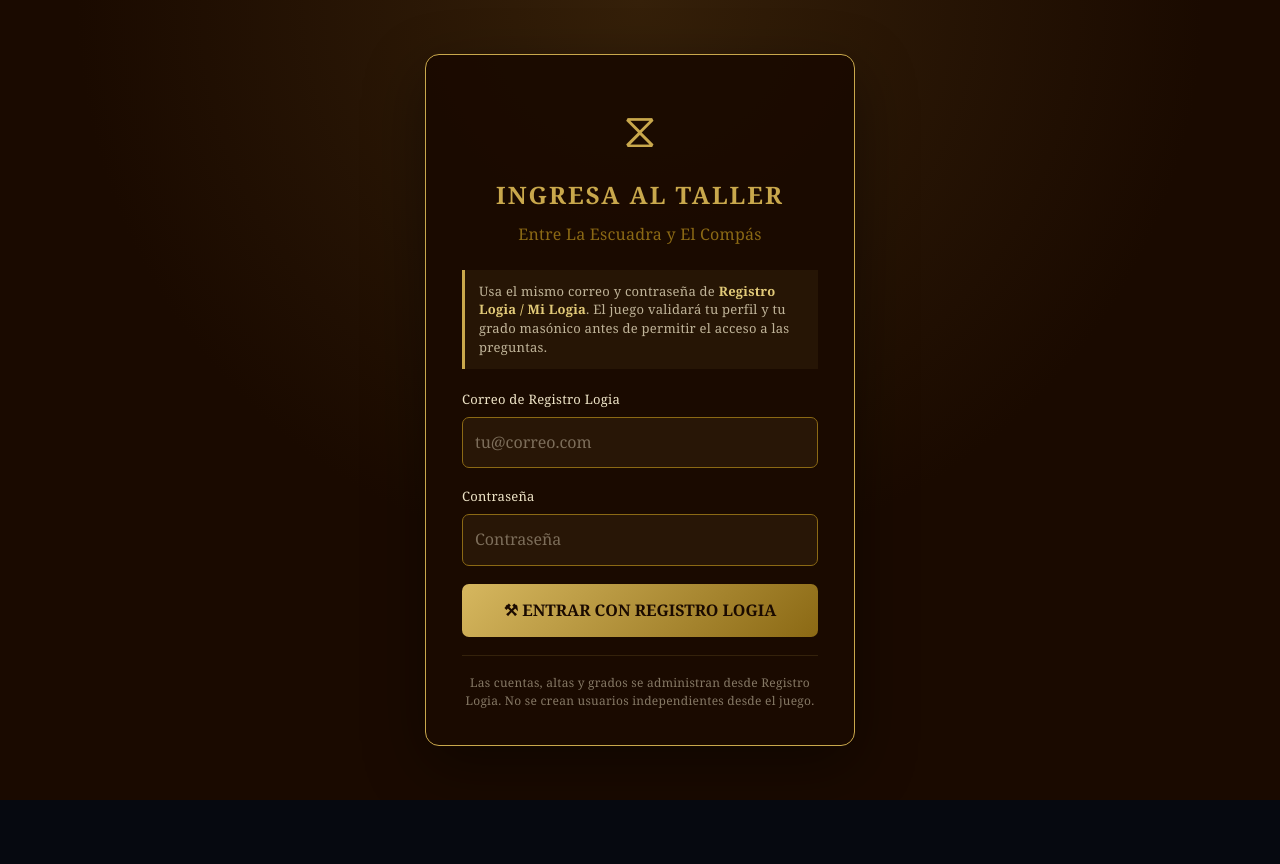
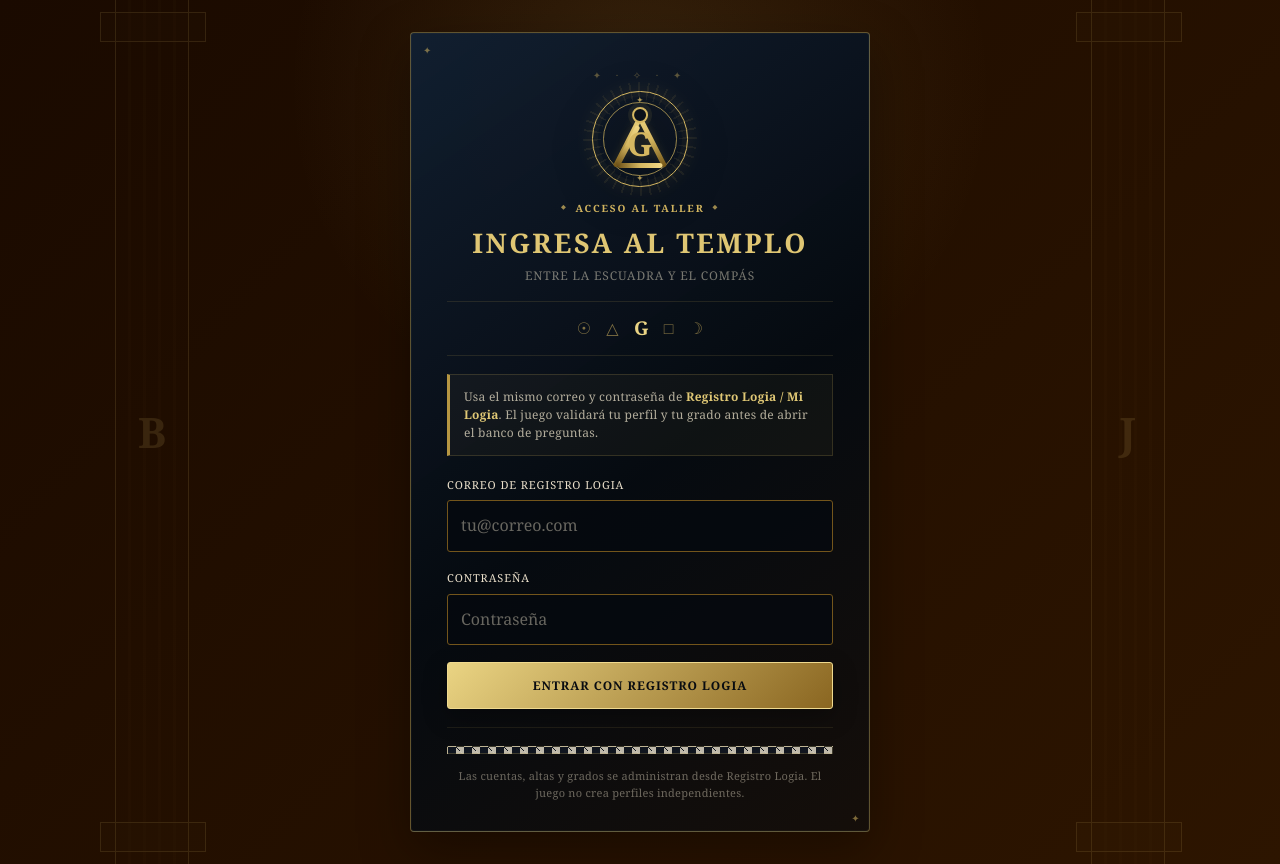
Before and after one commit to Robrivers95/EntreLaEscuadraYElCompas, a Vue app: page /login in a window 1280 px wide. Before the commit the page ends 800 px from the top, so only its background shows below. Built offline with nearby package versions, Linux system fonts and the light colour scheme; no server answers.

Commit message:
style: redesign login as lodge entrance

```diff
--- a/src/modules/auth/AuthLogin.vue
+++ b/src/modules/auth/AuthLogin.vue
@@ -1,14 +1,23 @@
 <template>
   <div class="auth-login">
-    <div class="login-container">
+    <div class="door-frame" aria-hidden="true">
+      <div class="door-pillar left"><span>B</span></div>
+      <div class="door-pillar right"><span>J</span></div>
+    </div>
+
+    <div class="login-container temple-panel slide-in">
       <div class="login-header">
-        <div class="masonic-symbol">⧖</div>
-        <h1>Ingresa al Taller</h1>
+        <div class="star-line">✦ · ✧ · ✦</div>
+        <MasonicSeal :size="122" />
+        <span class="masonic-kicker">Acceso al Taller</span>
+        <h1>Ingresa al Templo</h1>
         <p>Entre La Escuadra y El Compás</p>
       </div>
 
+      <div class="symbol-band" aria-hidden="true"><span>☉</span><span>△</span><strong>G</strong><span>□</span><span>☽</span></div>
+
       <div class="registro-note">
-        Usa el mismo correo y contraseña de <strong>Registro Logia / Mi Logia</strong>. El juego validará tu perfil y tu grado masónico antes de permitir el acceso a las preguntas.
+        Usa el mismo correo y contraseña de <strong>Registro Logia / Mi Logia</strong>. El juego validará tu perfil y tu grado antes de abrir el banco de preguntas.
       </div>
 
       <form @submit.prevent="handleLogin" class="login-form">
@@ -21,14 +30,15 @@
           <input id="password" v-model="password" type="password" placeholder="Contraseña" required class="form-input" />
         </div>
         <button type="submit" :disabled="loading" class="login-button">
-          <span v-if="!loading">⚒ Entrar con Registro Logia</span>
-          <span v-else>Validando perfil...</span>
+          <span v-if="!loading">Entrar con Registro Logia</span>
+          <span v-else>Validando perfil…</span>
         </button>
       </form>
 
       <div v-if="error" class="error-message">{{ error }}</div>
       <div class="login-footer">
-        <p>Las cuentas, altas y grados se administran desde Registro Logia. No se crean usuarios independientes desde el juego.</p>
+        <div class="mosaic-strip"></div>
+        <p>Las cuentas, altas y grados se administran desde Registro Logia. El juego no crea perfiles independientes.</p>
       </div>
     </div>
   </div>
@@ -38,6 +48,7 @@
 import { ref } from 'vue'
 import { useRouter } from 'vue-router'
 import { useAuthStore } from '@/stores/authStore'
+import MasonicSeal from '@/shared/MasonicSeal.vue'
 
 const router = useRouter()
 const authStore = useAuthStore()
@@ -64,11 +75,31 @@ const handleLogin = async () => {
 </script>
 
 <style scoped>
-.auth-login { min-height:100vh; display:flex; align-items:center; justify-content:center; background:radial-gradient(circle at top,#352009,#1a0a00 55%); padding:20px; }
-.login-container { background:rgba(26,10,0,.94); border:1px solid #c9a84c; border-radius:14px; padding:36px; max-width:430px; width:100%; box-shadow:0 20px 60px rgba(0,0,0,.4); }
-.login-header { text-align:center; margin-bottom:22px; }.masonic-symbol{font-size:48px;color:#c9a84c}.login-header h1{color:#c9a84c;font-size:24px;margin:8px 0;text-transform:uppercase;letter-spacing:2px}.login-header p{color:#8b6914;margin:0}
-.registro-note { padding:12px 14px; margin-bottom:20px; border-left:3px solid #c9a84c; background:rgba(201,168,76,.07); color:rgba(240,230,200,.76); font-size:13px; line-height:1.45; }.registro-note strong{color:#e2ca79}
-.form-group{margin-bottom:18px}.form-group label{display:block;color:#f0e6c8;margin-bottom:7px;font-size:13px}.form-input{box-sizing:border-box;width:100%;padding:12px;background:rgba(201,168,76,.08);border:1px solid #8b6914;border-radius:7px;color:#f0e6c8}.form-input:focus{outline:none;border-color:#c9a84c;box-shadow:0 0 0 3px rgba(201,168,76,.1)}
-.login-button{width:100%;padding:14px;background:linear-gradient(135deg,#d6b75f,#8b6914);border:none;border-radius:7px;color:#1a0a00;font-weight:900;cursor:pointer;text-transform:uppercase}.login-button:disabled{opacity:.55;cursor:not-allowed}
-.error-message{color:#ff9b96;background:rgba(255,107,107,.08);border:1px solid rgba(255,107,107,.3);padding:11px;border-radius:6px;margin-top:15px;text-align:center;font-size:13px}.login-footer{text-align:center;padding-top:18px;margin-top:18px;border-top:1px solid rgba(201,168,76,.15)}.login-footer p{color:rgba(240,230,200,.5);font-size:12px;line-height:1.45}
+.auth-login { min-height:100vh; position:relative; display:flex; align-items:center; justify-content:center; padding:32px 20px; overflow:hidden; background:radial-gradient(circle at 50% 10%,rgba(213,183,97,.12),transparent 22rem); }
+.login-container { position:relative; z-index:2; max-width:460px; width:100%; border-radius:4px; padding:34px 36px 30px; }
+.login-container::before { left:12px; top:12px; }
+.login-header { display:flex; flex-direction:column; align-items:center; text-align:center; margin-bottom:16px; }
+.star-line { color:rgba(213,183,97,.4); letter-spacing:.6em; font-size:10px; margin-bottom:-5px; }
+.login-header h1 { color:#dfc673; font-size:27px; margin:5px 0 2px; text-transform:uppercase; letter-spacing:.09em; }
+.login-header p { color:rgba(241,231,207,.48); margin:0; font-size:12px; letter-spacing:.07em; text-transform:uppercase; }
+.symbol-band { display:flex; justify-content:center; align-items:center; gap:15px; color:rgba(213,183,97,.58); padding:11px 0; border-top:1px solid rgba(213,183,97,.13); border-bottom:1px solid rgba(213,183,97,.13); margin-bottom:18px; }
+.symbol-band strong { color:#ead484; font-size:19px; }
+.registro-note { padding:13px 14px; margin-bottom:20px; border:1px solid rgba(213,183,97,.18); border-left:3px solid #b69642; background:rgba(213,183,97,.045); color:rgba(241,231,207,.72); font-size:12px; line-height:1.5; }
+.registro-note strong { color:#e0c875; }
+.form-group { margin-bottom:17px; }
+.form-group label { display:block; color:#eadfca; margin-bottom:7px; font-size:11px; text-transform:uppercase; letter-spacing:.08em; }
+.form-input { box-sizing:border-box; width:100%; padding:12px 13px; border-radius:3px; }
+.login-button { width:100%; padding:13px; background:linear-gradient(135deg,#ead483,#8a6621); border:1px solid #f0da8f; border-radius:3px; color:#080b10; font-weight:900; cursor:pointer; text-transform:uppercase; letter-spacing:.08em; font-size:12px; box-shadow:0 8px 24px rgba(0,0,0,.3); }
+.login-button:hover:not(:disabled) { transform:translateY(-2px); box-shadow:0 12px 28px rgba(213,183,97,.14); }
+.login-button:disabled { opacity:.55; cursor:not-allowed; }
+.error-message { color:#e9b1b4; background:rgba(111,32,40,.1); border:1px solid rgba(151,64,69,.38); padding:11px; margin-top:15px; text-align:center; font-size:12px; }
+.login-footer { text-align:center; padding-top:18px; margin-top:18px; border-top:1px solid rgba(213,183,97,.1); }
+.login-footer .mosaic-strip { margin-bottom:14px; height:8px; }
+.login-footer p { color:rgba(241,231,207,.42); font-size:11px; line-height:1.5; }
+.door-frame { position:absolute; inset:0; z-index:0; display:flex; justify-content:space-between; padding:0 9vw; opacity:.14; pointer-events:none; }
+.door-pillar { position:relative; width:74px; height:100%; border-left:1px solid #d5b761; border-right:1px solid #d5b761; background:repeating-linear-gradient(90deg,transparent 0 12px,rgba(213,183,97,.12) 12px 15px); }
+.door-pillar::before,.door-pillar::after { content:''; position:absolute; left:-16px; width:104px; height:28px; border:1px solid #d5b761; background:rgba(213,183,97,.08); }
+.door-pillar::before { top:12px; } .door-pillar::after { bottom:12px; }
+.door-pillar span { position:absolute; top:50%; left:50%; transform:translate(-50%,-50%); color:#d5b761; font-size:42px; font-weight:700; }
+@media(max-width:620px){ .auth-login{padding:18px 12px}.login-container{padding:28px 22px}.door-frame{display:none} }
 </style>
```
